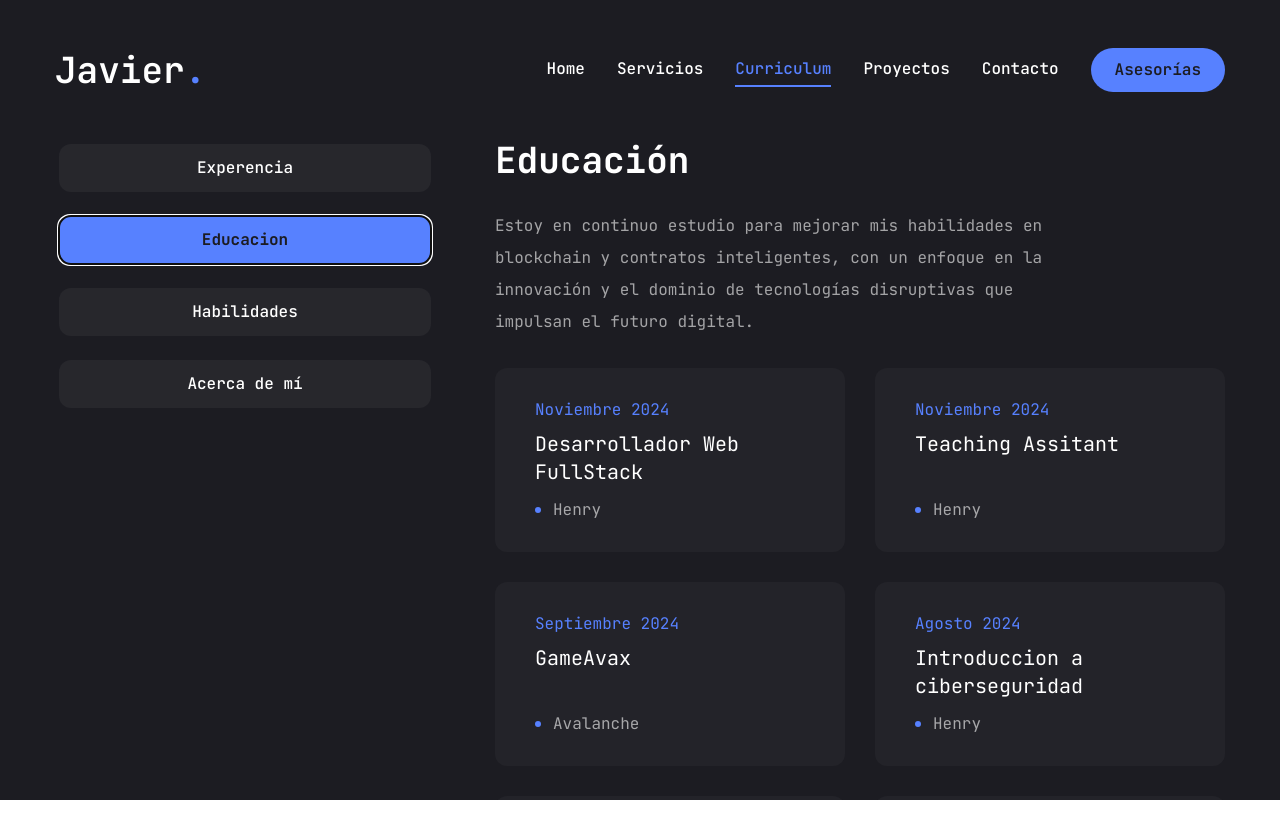
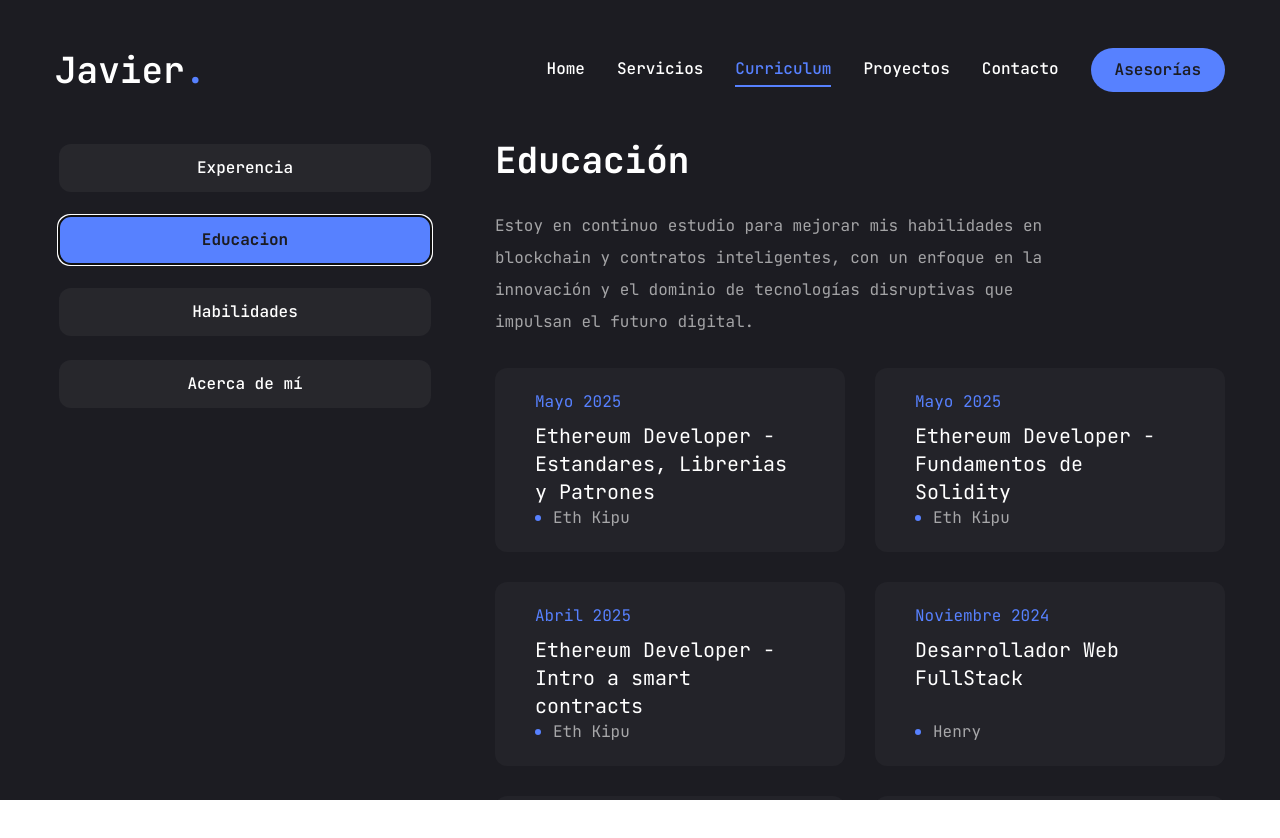
Before and after one commit to jatapsilver/Portfolio, a Next.js app in the folder front/: page /curriculum in a window 1280 px wide. Both pictures are taken after a click on the tab "Educacion". Shown: the top 838 px of the page. Built offline with nearby package versions, Linux system fonts and the light colour scheme.

Commit message:
Update, certificados

```diff
--- a/front/app/curriculum/page.jsx
+++ b/front/app/curriculum/page.jsx
@@ -110,6 +110,21 @@ const education = {
   description:
     "Estoy en continuo estudio para mejorar mis habilidades en blockchain y contratos inteligentes, con un enfoque en la innovación y el dominio de tecnologías disruptivas que impulsan el futuro digital.",
   items: [
+    {
+      institution: "Eth Kipu",
+      degree: "Ethereum Developer - Estandares, Librerias y Patrones",
+      duration: "Mayo 2025",
+    },
+    {
+      institution: "Eth Kipu",
+      degree: "Ethereum Developer - Fundamentos de Solidity",
+      duration: "Mayo 2025",
+    },
+    {
+      institution: "Eth Kipu",
+      degree: "Ethereum Developer - Intro a smart contracts",
+      duration: "Abril 2025",
+    },
     {
       institution: "Henry",
       degree: "Desarrollador Web FullStack",
@@ -287,7 +302,7 @@ const Curriculum = () => {
                           <h3 className="text-xl max-w-[260px] min-h-[60px] text-center lg:text-left">
                             {item.degree}
                           </h3>
-                          <div className="flex items-center gap-3">
+                          <div className="flex items-center gap-3 mt-4">
                             <span className="w-[6px] h-[6px] rounded-full bg-accent"></span>
                             <p className="text-white/60">{item.institution}</p>
                           </div>
```
